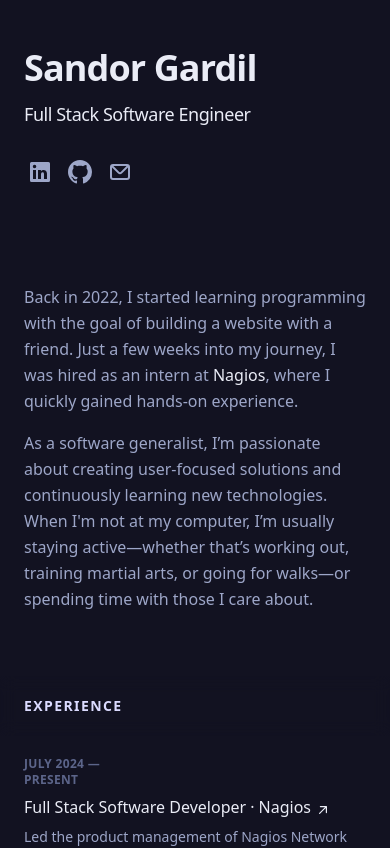
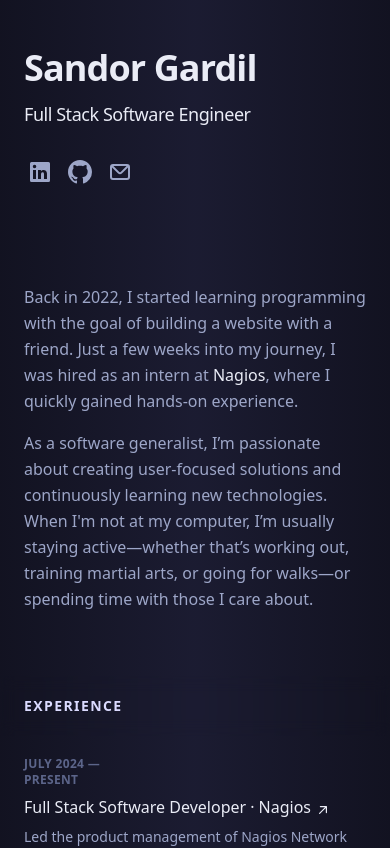
Before and after one commit to SandorGardil/portfolio, a React (Vite) app: page / in a window 390 px wide. Shown: the top 848 px of the page. Built offline with nearby package versions, Linux system fonts and the light colour scheme.

Commit message:
remove commented code and adding gradient bg to tablet and smaller sizes

```diff
--- a/app/globals.css
+++ b/app/globals.css
@@ -155,23 +155,6 @@
     }
   }
 
-  /* .spotlight {
-    position: relative;
-    z-index: 1;
-  }
-
-  .spotlight::before {
-    content: '';
-    position: absolute;
-    top: 0;
-    left: 0;
-    width: 100%;
-    height: 100%;
-    background: radial-gradient(circle, rgba(255,255,255,0.1) 0%, rgba(0,0,0,0.9) 70%);
-    pointer-events: none;
-    z-index: -1;
-  } */
-
   @layer base {
     * {
       @apply border-border;
@@ -181,5 +164,8 @@
       @apply font-geist;
       @apply text-base;
       @apply leading-relaxed text-gray-11 antialiased selection:bg-mint selection:text-violet-1;
+      @media (max-width: 1024px) {
+        background: repeating-linear-gradient(90deg, hsl(239 29% 10%), hsl(239 29% 15%), hsl(239 29% 10%));
+      }
     }
   }
```
